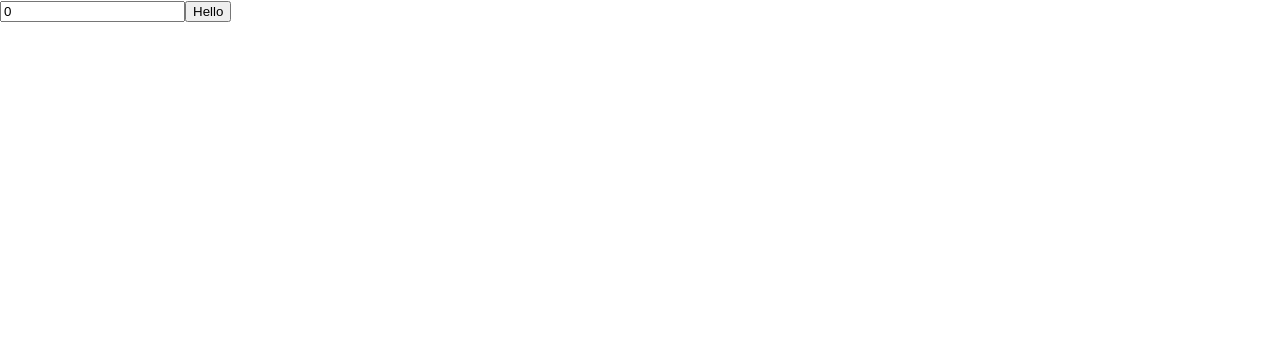
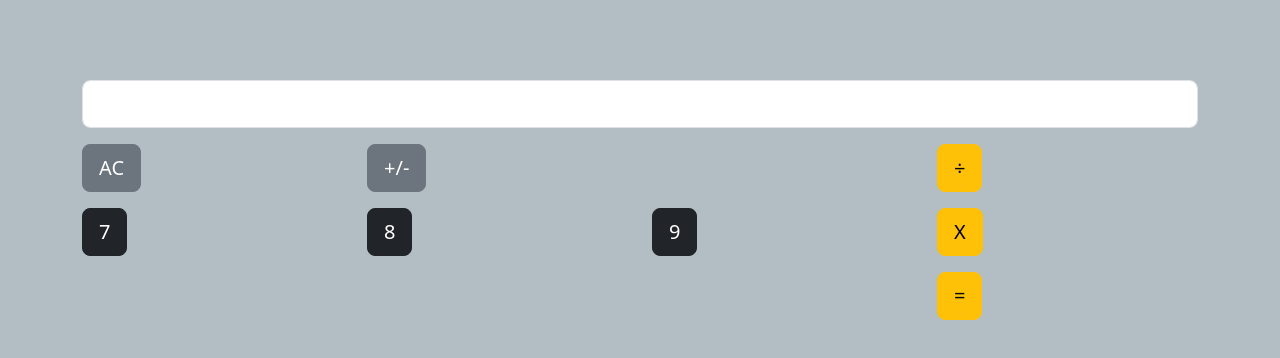
Before and after one commit to mattlittle16/calculator, a React (Create React App) app: page / in a window 1280 px wide. Shown: the top 358 px of the page. Built offline with nearby package versions, Linux system fonts and the light colour scheme.

Commit message:
progress

```diff
--- a/package.json
+++ b/package.json
@@ -10,7 +10,9 @@
     "@types/node": "^16.7.13",
     "@types/react": "^18.0.0",
     "@types/react-dom": "^18.0.0",
+    "bootstrap": "^5.3.2",
     "react": "^18.2.0",
+    "react-bootstrap": "^2.9.2",
     "react-dom": "^18.2.0",
     "react-scripts": "5.0.1",
     "typescript": "^4.4.2",
--- a/src/App.css
+++ b/src/App.css
@@ -1,38 +1,3 @@
-.App {
-  text-align: center;
+#main-container {
+  margin-top: 10vh;
 }
-
-.App-logo {
-  height: 40vmin;
-  pointer-events: none;
-}
-
-@media (prefers-reduced-motion: no-preference) {
-  .App-logo {
-    animation: App-logo-spin infinite 20s linear;
-  }
-}
-
-.App-header {
-  background-color: #282c34;
-  min-height: 100vh;
-  display: flex;
-  flex-direction: column;
-  align-items: center;
-  justify-content: center;
-  font-size: calc(10px + 2vmin);
-  color: white;
-}
-
-.App-link {
-  color: #61dafb;
-}
-
-@keyframes App-logo-spin {
-  from {
-    transform: rotate(0deg);
-  }
-  to {
-    transform: rotate(360deg);
-  }
-}
--- a/src/App.tsx
+++ b/src/App.tsx
@@ -2,17 +2,89 @@ import React, { useEffect, useState} from 'react';
 import './App.css';
 import Screen from './components/Screen';
 import CalculatorButton from './components/CalculatorButton';
+import Container from 'react-bootstrap/Container';
+import Row from 'react-bootstrap/Row';
+import Col from 'react-bootstrap/Col';
+import { TCalculatorState } from './types/types';
+import { PosNeg, Op } from './types/enums'
+
 
 const App = () => {
-  const [screenValue, setScreenValue] = useState(0);
+
+  const [calcState, setCalcState] = useState<TCalculatorState>({
+    screenValue: "",
+    prevValue: "",
+    currentOp: Op.Addition,
+    posNeg: PosNeg.Positive
+  });
+
+  useEffect(() => {
+    if (calcState.currentOp === Op.Equals) {
+      console.log(calcState);
+
+      let num1 = calcState.prevValue === undefined || calcState.prevValue === null ? 0 : +calcState.prevValue;
+      let num2 = +calcState.screenValue;
+
+      if (calcState.prevOp === Op.Addition) {
+        setCalcState((prev) => { return { ...prev, screenValue: (num1 + num2).toString() }})
+      } else if (calcState.prevOp === Op.Multiplicatoin) {
+        setCalcState((prev) => { return { ...prev, screenValue: (num1 * num2).toString(), currentOp: Op.Subtraction }})
+      }
 
 
-    return <>
-      <div className="main">
-        <Screen screenValue={0} />
-        <CalculatorButton />
-      </div>
-    </>;
+    }
+  }, [calcState.currentOp]);
+
+  return <>
+    <Container id="main-container">
+      <Row>
+        <Col>
+          <Screen screenValue={calcState.screenValue} />
+        </Col>
+      </Row>
+      <Row className="mt-3">
+        <Col>
+          <CalculatorButton setCalcState={setCalcState} displayValue={"AC"} variant="secondary" />
+        </Col>
+        <Col>
+          <CalculatorButton setCalcState={setCalcState} displayValue={"+/-"} variant="secondary" />
+        </Col>
+        <Col></Col>
+        <Col>
+          <CalculatorButton setCalcState={setCalcState} displayValue={"÷"} variant="warning" />
+        </Col>
+      </Row>
+      <Row className="mt-3">
+        <Col>
+          <CalculatorButton setCalcState={setCalcState} displayValue={"7"} variant="dark" />
+        </Col>
+        <Col>
+          <CalculatorButton setCalcState={setCalcState} displayValue={"8"} variant="dark" />
+        </Col>
+        <Col>
+          <CalculatorButton setCalcState={setCalcState} displayValue={"9"} variant="dark" />
+        </Col>
+        <Col>
+          <CalculatorButton setCalcState={setCalcState} displayValue={"X"} variant="warning" />
+        </Col>
+      </Row>
+      <Row className="mt-3">
+        <Col>
+
+        </Col>
+        <Col>
+
+        </Col>
+        <Col>
+
+        </Col>
+        <Col>
+          <CalculatorButton setCalcState={setCalcState} displayValue={"="} variant="warning" />
+        </Col>
+      </Row>
+
+    </Container>
+  </>;
 };
 
 export default App;
--- a/src/components/CalculatorButton.tsx
+++ b/src/components/CalculatorButton.tsx
@@ -1,8 +1,40 @@
 import React from "react";
+import Button from 'react-bootstrap/Button';
+import { TCalculatorButton } from "../types/types";
+import { PosNeg, Op } from '../types/enums'
 
-const CalculatorButton = () => {
+const CalculatorButton = ( {setCalcState, displayValue, variant }: TCalculatorButton) => {
+    const num = ["0", "1", "2", "3", "4", "5", "6", "7", "8", "9"];
+    const op = [{ op: "+", eop: Op.Addition}, { op: "-", eop: Op.Subtraction},
+        { op: "÷", eop: Op.Division}, { op: "x", eop: Op.Multiplicatoin}, { op: "=", eop: Op.Equals}, ];
 
-    return <button>Hello</button>
+
+    const handleClick = (e: React.MouseEvent<HTMLButtonElement>) => {
+        console.log(e.currentTarget);
+        let val = e.currentTarget;
+
+        if (val.innerHTML in num) {
+            setCalcState( (prev) => { return { ...prev, screenValue: prev.screenValue + val.innerHTML }});
+            console.log('num');
+        }
+        else if (op.find(x => x.op === val.innerHTML.toLowerCase())) {
+            let cop = op.find(x => x.op === val.innerHTML.toLowerCase());
+            setCalcState( (prev) => { return { ...prev, prevOp:prev.currentOp, currentOp: cop?.eop, prevValue: val.innerHTML, screenValue: cop?.eop === Op.Equals ? val.innerHTML : "" }});
+            console.log('op');
+        }
+        else if (val.innerHTML === "+/-") {
+            setCalcState( (prev) => { return { ...prev, posNeg: prev.posNeg === PosNeg.Positive ? PosNeg.Negative : PosNeg.Positive }});
+            console.log('posneg');
+        }
+        else if (val.innerHTML === "=") {
+            setCalcState( (prev) => { return { ...prev, currentOp: Op.Equals }});
+            console.log('equals');
+        }
+    };
+
+    return (
+        <Button variant={variant} size="lg" onClick={handleClick}>{displayValue}</Button>
+    );
 };
 
 export default CalculatorButton;
--- a/src/components/Screen.tsx
+++ b/src/components/Screen.tsx
@@ -1,13 +1,12 @@
 import React from "react";
+import Form from 'react-bootstrap/Form';
+import { TCalculatorState } from "../types/types";
 
-const Screen = ({
-    screenValue
-}:{
-    screenValue:number
-}) => {
+
+const Screen = ({ screenValue } : TCalculatorState) => {
 
     return (
-        <input type="text" value={screenValue} readOnly={true} />
+        <Form.Control size="lg" type="text" value={screenValue} readOnly={true} />
     );
 };
 
--- a/src/index.css
+++ b/src/index.css
@@ -7,6 +7,10 @@ body {
   -moz-osx-font-smoothing: grayscale;
 }
 
+html, body {
+  background-color: #b2bec3 !important;
+}
+
 code {
   font-family: source-code-pro, Menlo, Monaco, Consolas, 'Courier New',
     monospace;
--- a/src/index.tsx
+++ b/src/index.tsx
@@ -3,6 +3,7 @@ import ReactDOM from 'react-dom/client';
 import './index.css';
 import App from './App';
 import reportWebVitals from './reportWebVitals';
+import 'bootstrap/dist/css/bootstrap.min.css';
 
 const root = ReactDOM.createRoot(
   document.getElementById('root') as HTMLElement
--- /dev/null
+++ b/src/types/enums.ts
@@ -0,0 +1,12 @@
+export enum Op {
+    Division,
+    Multiplicatoin,
+    Subtraction,
+    Addition,
+    Equals
+};
+
+export enum PosNeg {
+    Positive,
+    Negative
+};
--- a/tsconfig.json
+++ b/tsconfig.json
@@ -21,6 +21,6 @@
     "jsx": "react-jsx"
   },
   "include": [
-    "src"
+    "src/**/*"
   ]
 }
```
Also changed, not shown: src/types/types.d.ts (+13 -5 lines), 1 other file (tests, documents, lock files or other folders).
